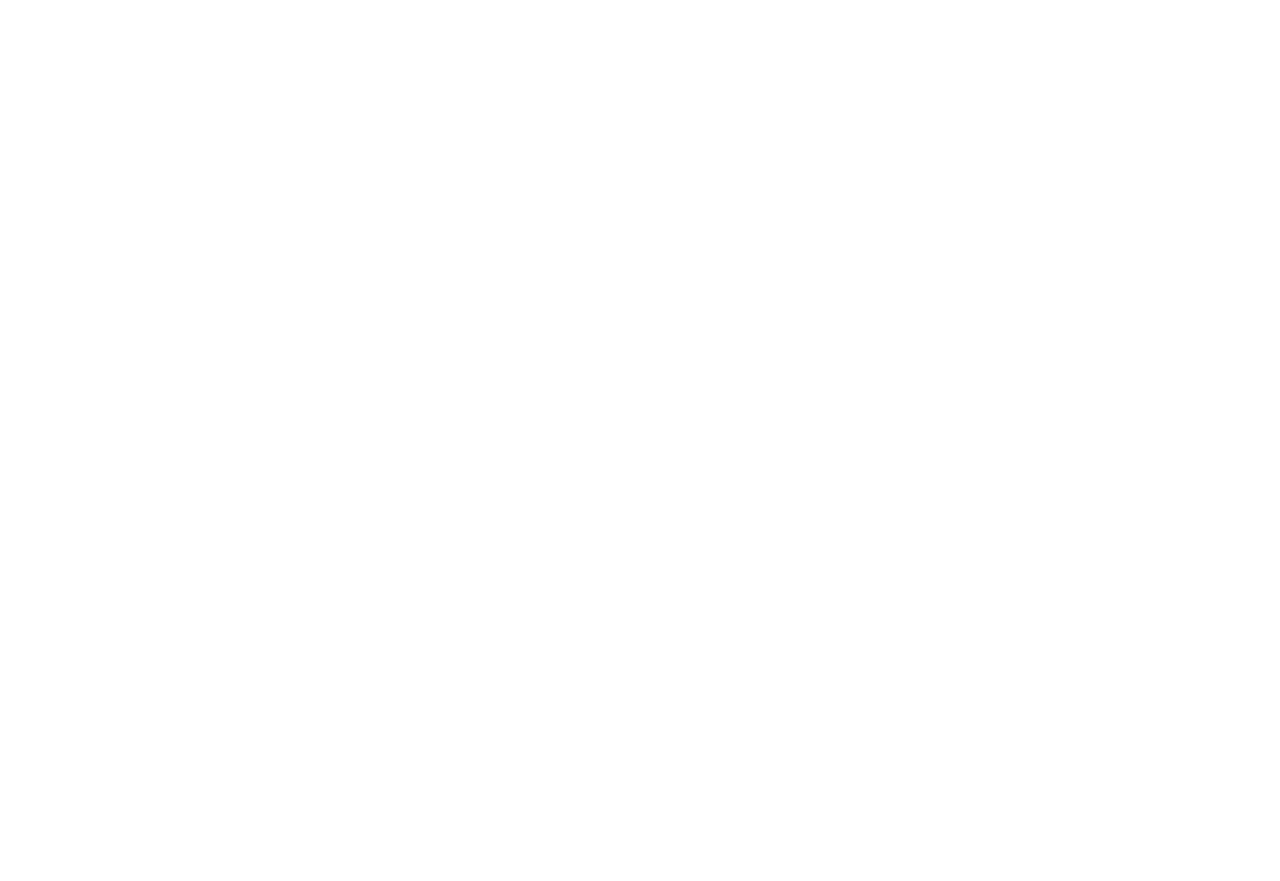
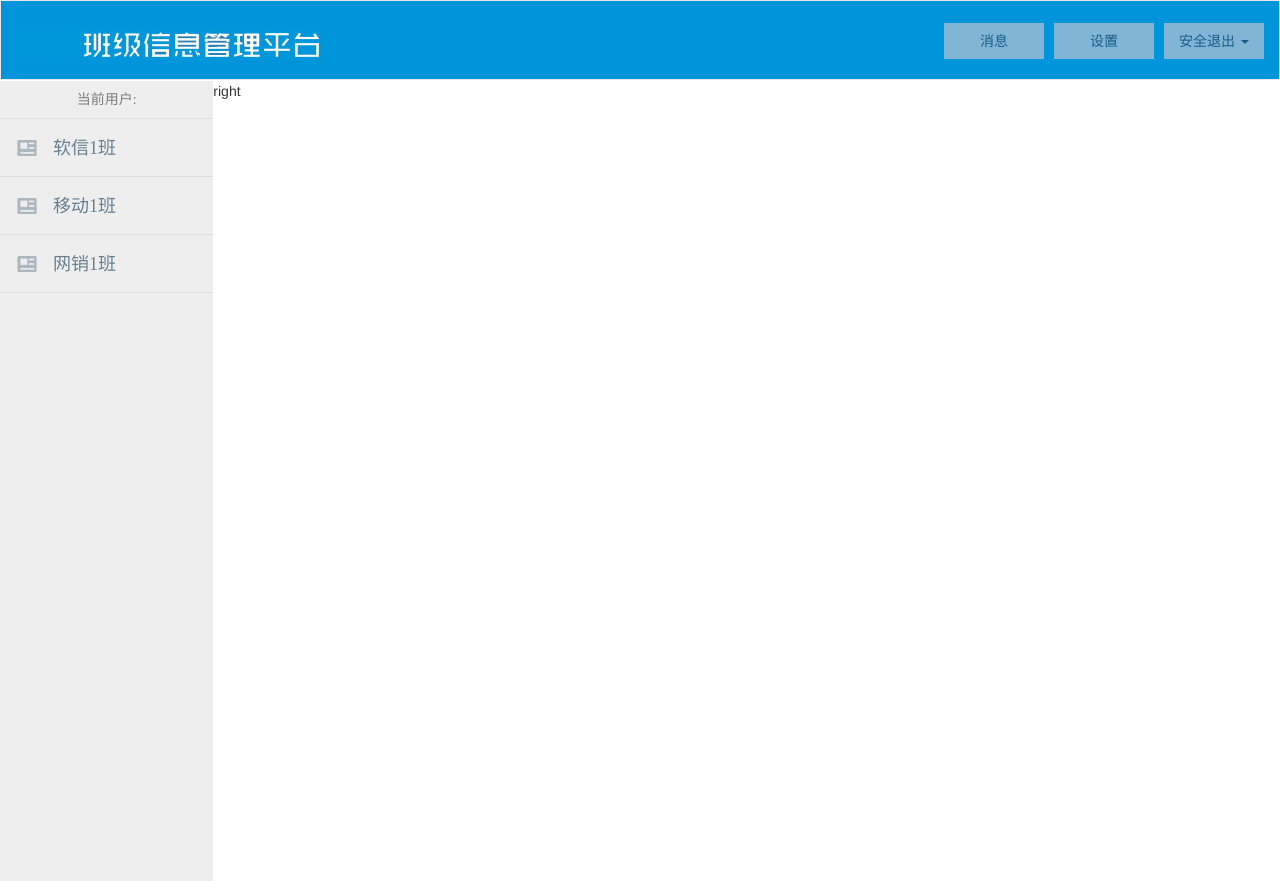
Before and after one commit to Li15838287467/studentSystem, a plain HTML site: page index.html in a window 1280 px wide. Before the commit the page ends 800 px from the top, so only its background shows below. Drawn offline with Linux system fonts and the light colour scheme.

Commit message:
主页的布局和框架

```diff
--- /dev/null
+++ b/css/index.css
@@ -0,0 +1,77 @@
+.n-header {
+	height: 80px;
+	background: #0095DA;
+	border-radius: 0px;
+	margin-bottom: 0px;
+}
+.n-header-wrapper,
+.navbar-wrapper {
+    height: 100%;
+    min-width: 1024px;
+}
+.jx-logo {
+	height: 80px;
+	line-height: 80px;
+	vertical-align: middle;
+}
+.jx-logo>img {
+  display: inline-block;
+  vertical-align: baseline;
+}
+.nav-items {
+	height: 100%;
+	float: right;
+}
+.nav-item {
+	/* display: inline-block; */
+	background: #81b5d6;
+	color: #185d87 !important;
+	display: block;
+	height: 36px !important;
+	line-height: 36px !important;
+	text-align: center;
+	float: right;
+	margin-left: 10px;
+	margin-top: 40px;
+	transform: translateY(-50%);
+	width: 100px;
+	padding-top: 0px !important;
+}
+.nav-item:hover {
+	background: #e7e7e7 !important;
+}
+.main,
+.main-content,
+.mian-row {
+  height: 100%;
+}
+.left {
+  padding: 0px;
+  background: rgb(238, 238, 238);
+  /* border-right: solid 1px #ddd !important; */
+  height: 100vh;
+}
+.right {
+  padding: 0;
+}
+.current-user {
+	text-align: center;
+	font: 14px/38px '微软雅黑' !important;
+	color: #7e7e7e;
+	height: 38px;
+	border-bottom: solid 1px #dddddd;
+}
+.class-list li {
+	background: url(../image/xin2.jpg) no-repeat 17px center;
+	color: #678090;
+	height: 58px;
+	font: 18px/58px '微软雅黑';
+	padding-left: 53px;
+	width: 100%;
+	border-bottom: solid 1px #dddddd;
+	cursor: pointer;
+}
+.class-list li.active {
+	background-color: #fff;
+
+}
--- a/css/reset.css
+++ b/css/reset.css
@@ -1,6 +1,13 @@
-@charset 'utf-8';
-html,body{
+html,body {
+    margin:0;
+    padding:0;
     height: 100%;
-    margin: 0;
-    padding: 0;
 }
+h1,h2,h3,h4,h5,h6,ul,ol {
+    margin:0;
+    padding:0;
+}
+ol,li,ul {
+    list-style:none
+}
+/* css reset */
--- a/index.html
+++ b/index.html
@@ -2,13 +2,136 @@
 <html lang="en">
 
 <head>
-	<meta charset="UTF-8">
-	<meta name="viewport" content="width=device-width, initial-scale=1.0">
-	<title>Document</title>
+  <meta charset="UTF-8">
+  <meta name="viewport" content="width=device-width, initial-scale=1.0">
+  <title>学校班级管理系统管理平台</title>
+  <link rel="stylesheet" href="./css/bootstrap.css">
+  <link rel="stylesheet" href="./css/reset.css">
+  <link rel="stylesheet" href="./css/index.css">
+  <script src="./js/jquery-3.3.1.min.js"></script>
+  <script src="./js/bootstrap.js"></script>
 </head>
+<body>
+	<div class="navbar navbar-default n-header" role="navigation">
+    <div class="container-fluid n-header-wrapper">
+      <a href="#" class="navbar-brand jx-logo">
+        <img src="./image/logo2.jpg" alt="">
+      </a>
+      <ul class="nav navbar-nav nav-items">
+        <li>
+          <a class="nav-item" href="#" data-toggle="modal" data-target="#infoModal">消息</a>
+        </li>
+        <li>
+          <a class="nav-item" href="#" data-toggle="modal" data-target="#setModal">设置</a>
+        </li>
+        <li class="dropdown">
+          <a class="nav-item dropdown-toggle" href="#" data-toggle="dropdown">
+            <span>安全退出</span>
+            <b class="caret"></b>
+          </a>
+          <ul class="dropdown-menu">
+            <li>
+              <a href="login.html">退出</a>
+            </li>
+            <li>
+              <a href="#">注销</a>
+            </li>
+            <li>
+              <a href="#">切换账号</a>
+            </li>
+            <li class="divider"></li>
+           <li>
+              <a href="#">帮助</a>
+            </li>
+          </ul>
+        </li>
+      </ul>
+    </div>
+  </div>
+  <div style="clear: both;"></div>
+  <!-- 顶部导航栏结束 -->
+  <div class="main">
+    <div class="container-fluid main-center">
+      <div class="row main-row">
+        <div class="col-md-2 left">
+          <div class="current-user">
+            <span>当前用户:</span>
+            <span class="uname"></span>
+          </div>
+          <div class="class-div">
+            <ul class="class-list"></ul>
+          </div>
+        </div>
+        <div class="col-md-10 right">
+          right
+        </div>
+      </div>
+    </div>
+  </div>
+  <!-- 消息Modal -->
+  <div class="modal fade" id="infoModal" tabindex="-1" role="dialog" aria-labelledby="myModalLabel">
+    <div class="modal-dialog" role="document">
+      <div class="modal-content">
+        <div class="modal-header">
+          <button type="button" class="close" data-dismiss="modal" aria-label="Close"><span aria-hidden="true">&times;</span></button>
+          <h4 class="modal-title" id="infoModalLabel">站内信</h4>
+        </div>
+        <div class="modal-body">
+          <ul>
+            <li><a href="#">【系统消息】您已被选中花呗免还款！</a></li>
+            <li><a href="#">【系统消息】您已被选中信用卡免还款！</a></li>
+            <li><a href="#">【警方提示】勿信虚假消息！</a></li>
+          </ul>
+        </div>
+        <div class="modal-footer">
+          <button type="button" class="btn btn-default" data-dismiss="modal">Close</button>
+          <button type="button" class="btn btn-primary">Save changes</button>
+        </div>
+      </div>
+    </div>
+  </div>
+  <!-- 设置Modal -->
+  <div class="modal fade" id="setModal" tabindex="-1" role="dialog" aria-labelledby="myModalLabel">
+    <div class="modal-dialog" role="document">
+      <div class="modal-content">
+        <div class="modal-header">
+          <button type="button" class="close" data-dismiss="modal" aria-label="Close"><span aria-hidden="true">&times;</span></button>
+          <h4 class="modal-title" id="setModalLabel">系统设置</h4>
+        </div>
+        <div class="modal-body">
+          <ul>
+            <li></li>
+            <li></li>
+            <li></li>
+          </ul>
+        </div>
+        <div class="modal-footer">
+          <button type="button" class="btn btn-default" data-dismiss="modal">Close</button>
+          <button type="button" class="btn btn-primary">Save changes</button>
+        </div>
+      </div>
+    </div>
+  </div>
+  <script>
+    $(function () {
+      var uname = localStorage.getItem('USERID');
+      $('.uname').html(uname);
 
-<body>
+      var classArr = ['软信1班','移动1班','网销1班'];
+      var liContent = '';
+      for (var i=0; i < classArr.length; i ++) {
+        liContent += '<li>' + classArr[i] + '</li>';
+      }
+      $('.class-list').html(liContent);
 
+      var classItem = $('.class-list li');
+      $(classItem).click(function () {
+        classItem.removeClass('active');
+        $(this).addClass('active');
+      })
+
+    })
+  </script>
 </body>
 
 </html>
```
Also changed, not shown: login.html (+1 -1 lines).
